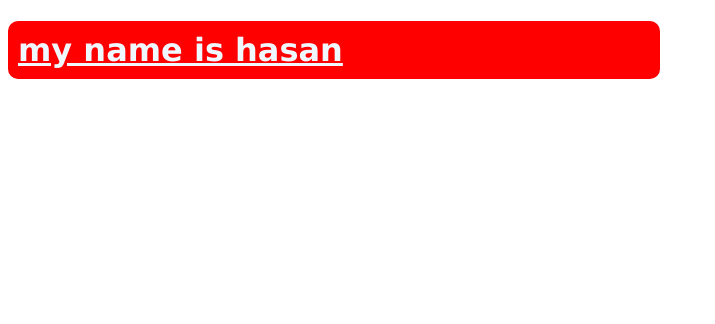
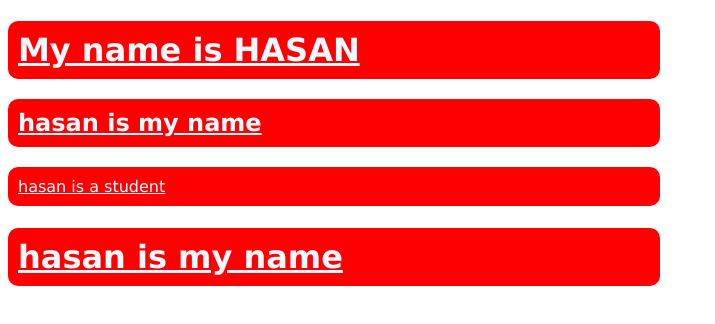
Before and after one commit to HasanxBoos/first-hometask-repo, a plain HTML site: page index.html in a window 1280 px wide. Shown: the whole page, without its empty margins (0-715 px from the left). Drawn offline with Linux system fonts and the light colour scheme.

Commit message:
2nd commit

```diff
--- a/index.html
+++ b/index.html
@@ -7,6 +7,9 @@
     <link rel="stylesheet" href="style.css">
 </head>
 <body>
-      <h1>my name is hasan</h1>
+      <h1>My name is HASAN</h1>
+      <h2>hasan is my name</h2>
+      <p>hasan is a student</p>
+      <h1>hasan is my name</h1>
 </body>
 </html>
--- a/style.css
+++ b/style.css
@@ -10,3 +10,27 @@ h1{
     text-decoration:underline;
     text-align: justify;
 }
+h2{
+background-color: rgb(255, 0, 0);
+    margin-bottom: 20px;
+    border-top: 10px;
+    padding: 10px;
+    border-radius: 10px;
+    color: aliceblue;
+    font-family:Verdana, Geneva, Tahoma, sans-serif;
+    width: 50%;
+    text-decoration:underline;
+    text-align: justify;
+}
+p{
+    background-color: rgb(255, 0, 0);
+    margin-bottom: 20px;
+    border-top: 10px;
+    padding: 10px;
+    border-radius: 10px;
+    color: aliceblue;
+    font-family:Verdana, Geneva, Tahoma, sans-serif;
+    width: 50%;
+    text-decoration:underline;
+    text-align: justify;
+}
```
